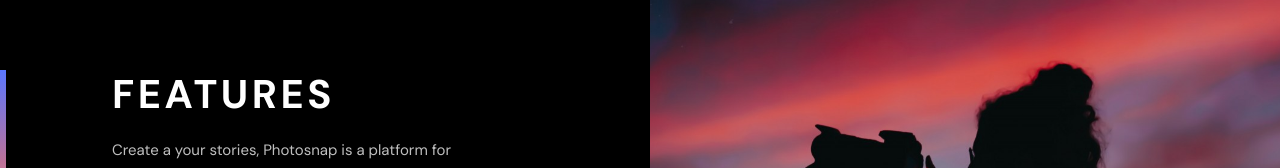
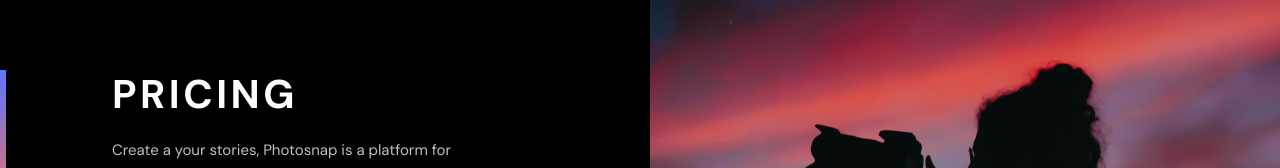
Before and after one commit to Pilvorm/photosnap, a Next.js app: page /pricing in a window 1280 px wide. Shown: the part 232-400 px from the top of the page. Built offline with nearby package versions, Linux system fonts and the light colour scheme.

Commit message:
semantic, aria-label and url fixes

```diff
--- a/app/components/footer.js
+++ b/app/components/footer.js
@@ -17,19 +17,19 @@ const Footer = ({}) => {
         </Link>
 
         <div className="footer-socials md:order-3 socials-wrapper mt-8 md:mt-18 gap-4 flex text-white">
-          <Link href="">
+          <Link href="https://www.facebook.com/?locale=id_ID">
             <FaFacebook size={20} />
           </Link>
-          <Link href="">
+          <Link href="https://www.youtube.com/">
             <FaYoutube size={20} />
           </Link>
-          <Link href="">
+          <Link href="https://x.com/">
             <FaXTwitter size={20} />
           </Link>
-          <Link href="">
+          <Link href="https://www.pinterest.com/">
             <FaPinterest size={20} />
           </Link>
-          <Link href="">
+          <Link href="https://www.instagram.com/">
             <FaInstagram size={20} />
           </Link>
         </div>
--- a/app/components/hero.js
+++ b/app/components/hero.js
@@ -9,9 +9,9 @@ const Hero = ({ title, description, linkText, url, heroImg, imgAlt }) => {
         <div className="feature-content-wrapper md:relative px-8 md:px-28">
           <div className="gradient-vertical absolute top-0 left-8 md:left-0"></div>
 
-          <h2 className="text-[32px] md:text-[40px] tracking-[3.5px] leading-[48px] uppercase font-bold">
+          <h1 className="text-[32px] md:text-[40px] tracking-[3.5px] leading-[48px] uppercase font-bold">
             {title}
-          </h2>
+          </h1>
           <p className="mt-5 mb-12 text-white/75 text-[15px] leading-[25px]">
             {description}
           </p>
--- a/app/components/navigation.js
+++ b/app/components/navigation.js
@@ -83,7 +83,7 @@ const Navigation = ({}) => {
         </Link>
 
         {/* BURGER */}
-        <button className={`md:hidden`}>
+        <button className={`md:hidden`} aria-label="Navigation menu">
           <Hamburger
             toggled={isOpen}
             size={20}
--- a/app/layout.js
+++ b/app/layout.js
@@ -22,7 +22,7 @@ export default function RootLayout({ children }) {
       <body className={`${dmSans.className} antialiased`}>
         <LenisWrapper>
           <Navigation />
-          {children}
+          <main>{children}</main>
           <Footer />
         </LenisWrapper>
       </body>
--- a/app/pricing/page.js
+++ b/app/pricing/page.js
@@ -8,7 +8,7 @@ export default function Pricing() {
   return (
     <>
       <Hero
-        title="Features"
+        title="Pricing"
         description="Create a your stories, Photosnap is a platform for photographers and visual storytellers. It’s the simple way to create and share your photos."
         heroImg={Sunset}
         imgAlt={
```
